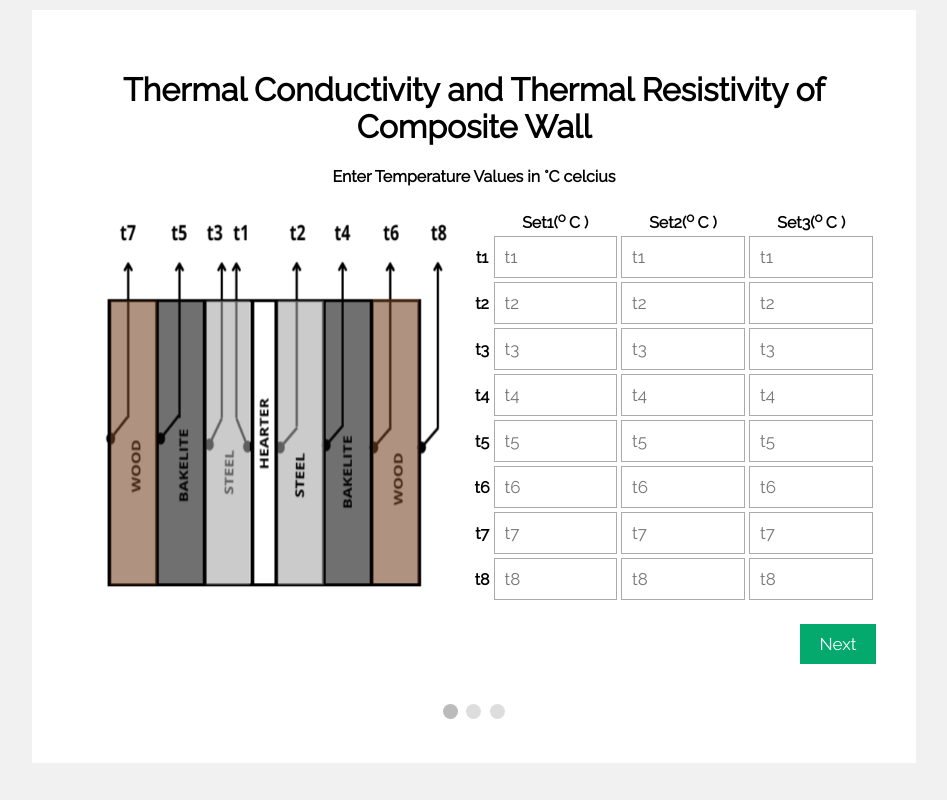
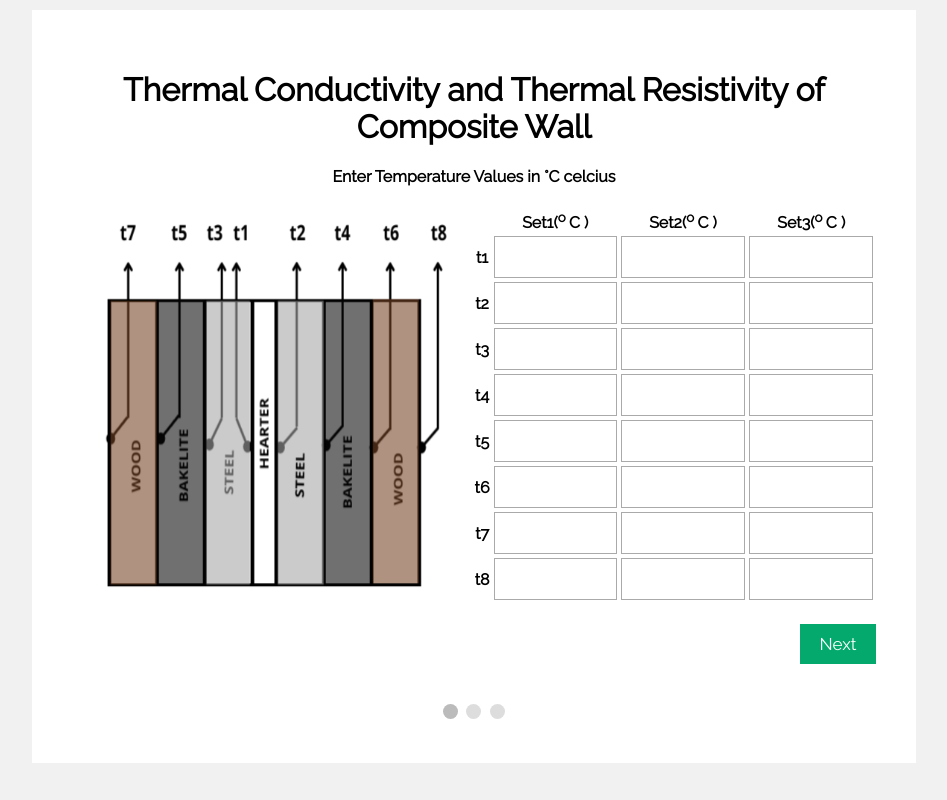
Before and after one commit to bhareesh10/bhareesh10.github.io, a plain HTML site: page pages/compositewall/index.html in a window 1280 px wide. Shown: the whole page, without its empty margins (166-1113 px from the left). Drawn offline with Linux system fonts and the light colour scheme.

Commit message:
placeholder

```diff
--- a/pages/compositewall/index.html
+++ b/pages/compositewall/index.html
@@ -155,7 +155,6 @@
                     name="t1"
                     type="number"
                     value=""
-                    placeholder="t1"
                     required
                   /><br />
                 </td>
@@ -164,7 +163,6 @@
                     name="t2"
                     type="number"
                     value=""
-                    placeholder="t1"
                     required
                   /><br />
                 </td>
@@ -173,7 +171,6 @@
                     name="t3"
                     type="number"
                     value=""
-                    placeholder="t1"
                     required
                   /><br />
                 </td>
@@ -186,7 +183,6 @@
                     name="t1"
                     type="number"
                     value=""
-                    placeholder="t2"
                     required
                   /><br />
                 </td>
@@ -195,7 +191,6 @@
                     name="t2"
                     type="number"
                     value=""
-                    placeholder="t2"
                     required
                   /><br />
                 </td>
@@ -204,7 +199,6 @@
                     name="t3"
                     type="number"
                     value=""
-                    placeholder="t2"
                     required
                   /><br />
                 </td>
@@ -216,7 +210,6 @@
                     name="t1"
                     type="number"
                     value=""
-                    placeholder="t3"
                     required
                   /><br />
                 </td>
@@ -225,7 +218,6 @@
                     name="t2"
                     type="number"
                     value=""
-                    placeholder="t3"
                     required
                   /><br />
                 </td>
@@ -234,7 +226,6 @@
                     name="t3"
                     type="number"
                     value=""
-                    placeholder="t3"
                     required
                   /><br />
                 </td>
@@ -246,7 +237,6 @@
                     name="t1"
                     type="number"
                     value=""
-                    placeholder="t4"
                     required
                   /><br />
                 </td>
@@ -255,7 +245,6 @@
                     name="t2"
                     type="number"
                     value=""
-                    placeholder="t4"
                     required
                   /><br />
                 </td>
@@ -264,7 +253,6 @@
                     name="t3"
                     type="number"
                     value=""
-                    placeholder="t4"
                     required
                   /><br />
                 </td>
@@ -276,7 +264,6 @@
                     name="t1"
                     type="number"
                     value=""
-                    placeholder="t5"
                     required
                   /><br />
                 </td>
@@ -285,7 +272,6 @@
                     name="t2"
                     type="number"
                     value=""
-                    placeholder="t5"
                     required
                   /><br />
                 </td>
@@ -294,7 +280,6 @@
                     name="t3"
                     type="number"
                     value=""
-                    placeholder="t5"
                     required
                   /><br />
                 </td>
@@ -306,7 +291,6 @@
                     name="t1"
                     type="number"
                     value=""
-                    placeholder="t6"
                     required
                   /><br />
                 </td>
@@ -315,7 +299,6 @@
                     name="t2"
                     type="number"
                     value=""
-                    placeholder="t6"
                     required
                   /><br />
                 </td>
@@ -324,7 +307,6 @@
                     name="t3"
                     type="number"
                     value=""
-                    placeholder="t6"
                     required
                   /><br />
                 </td>
@@ -336,7 +318,6 @@
                     name="t1"
                     type="number"
                     value=""
-                    placeholder="t7"
                     required
                   /><br />
                 </td>
@@ -345,7 +326,6 @@
                     name="t2"
                     type="number"
                     value=""
-                    placeholder="t7"
                     required
                   /><br />
                 </td>
@@ -354,7 +334,6 @@
                     name="t3"
                     type="number"
                     value=""
-                    placeholder="t7"
                     required
                   /><br />
                 </td>
@@ -366,7 +345,6 @@
                     name="t1"
                     type="number"
                     value=""
-                    placeholder="t8"
                     required
                   /><br />
                 </td>
@@ -375,7 +353,6 @@
                     name="t2"
                     type="number"
                     value=""
-                    placeholder="t8"
                     required
                   /><br />
                 </td>
@@ -384,7 +361,6 @@
                     name="t3"
                     type="number"
                     value=""
-                    placeholder="t8"
                     required
                   /><br />
                 </td>
@@ -412,7 +388,6 @@
                     id="v0"
                     name="a"
                     value=""
-                    placeholder="in volts"
                     required
                   /><br />
                 </td>
@@ -422,7 +397,6 @@
                     id="v1"
                     name="a"
                     value=""
-                    placeholder="in amps"
                     required
                   /><br />
                 </td>
@@ -432,7 +406,6 @@
                     id="v2"
                     name="a"
                     value=""
-                    placeholder="in meters"
                     required
                   /><br />
                 </td>
@@ -463,7 +436,6 @@
                     id="b0"
                     name="b"
                     value=""
-                    placeholder="in meters"
                     required
                   /><br />
                 </td>
@@ -473,7 +445,6 @@
                     id="b1"
                     name="b"
                     value=""
-                    placeholder="in meters"
                     required
                   /><br />
                 </td>
@@ -483,7 +454,6 @@
                     id="b2"
                     name="b"
                     value=""
-                    placeholder="in meters"
                     required
                   /><br />
                 </td>
@@ -493,7 +463,6 @@
                     id="b3"
                     name="b"
                     value=""
-                    placeholder="in meters"
                     required
                   /><br />
                 </td>
```
Also changed, not shown: pages/forcedandnaturalconvection/index.html (+12 -16 lines), pages/naturalconvection/index.html (+8 -10 lines), pages/naturalconvection/se.html (+0 -6 lines), pages/parallelflowandcounterflow/index.html (+0 -11 lines), pages/refrigeration/index.html (+0 -10 lines), pages/stefanboltzman/index.html (+0 -4 lines).
